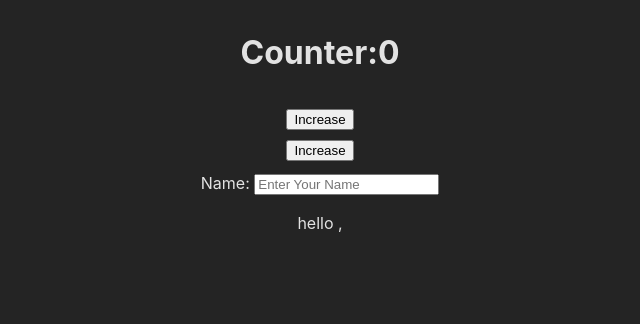
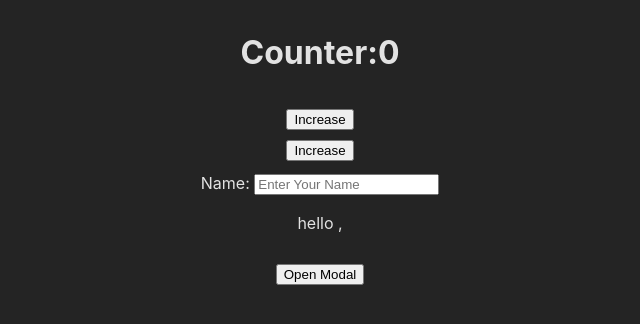
Before and after one commit to MoketeTyabekana/react-hooks, a React (Vite) app in the folder react-useState/: page / in a window 1280 px wide. Shown: the top 324 px of the page, without its empty margins (320-960 px from the left). Built offline with nearby package versions, Linux system fonts and the light colour scheme.

Commit message:
Created a modal that uses a useState with a default bolean value

```diff
--- a/react-useState/src/App.jsx
+++ b/react-useState/src/App.jsx
@@ -3,6 +3,7 @@ import React, { useState } from "react";
 const App = () => {
   const [count, setCount] = useState(0);
   const [name, setName] = useState("");
+  const[isOpen, setIsOpen] = useState(false);
 
   function IncreaseCount() {
     setCount((prev) => prev + 1);
@@ -44,6 +45,27 @@ const App = () => {
         <p>hello , {name}</p>
 
       </form>
+
+      <div>
+        <button onClick={() => setIsOpen(true)}>
+          Open Modal
+        </button>
+
+        {isOpen && (
+          <div style={{
+            position: "fixed",
+            top: "50%",
+            left: "50%",
+            transform: "translate(-50%, -50%)",
+            backgroundColor: "white",
+            padding: "20px",
+            boxShadow: "0 0 10px rgba(0,0,0,0.5)"
+          }}>
+            <h2>Modal Content</h2>
+            <button onClick={() => setIsOpen(false)}>Close Modal</button>
+          </div>
+        )}
+      </div>
     </div>
   );
 };
```
